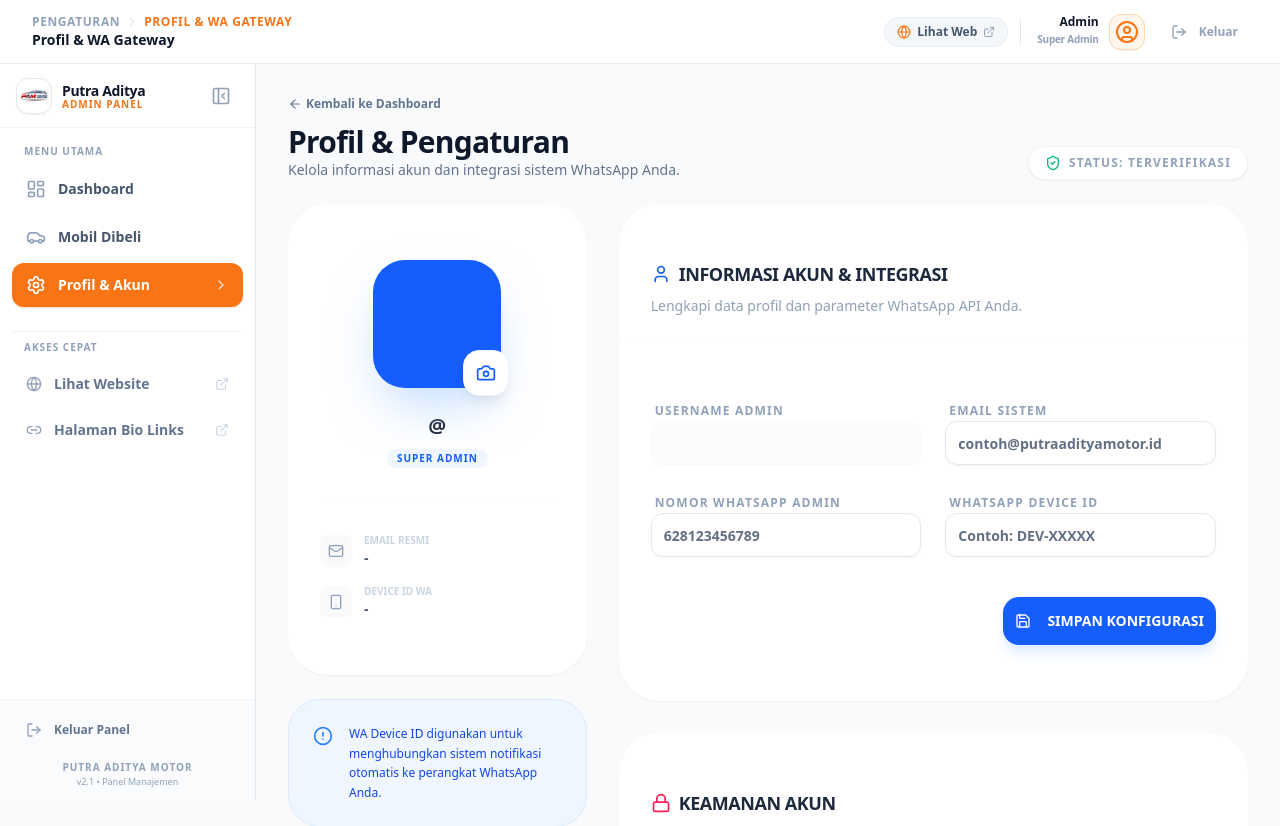
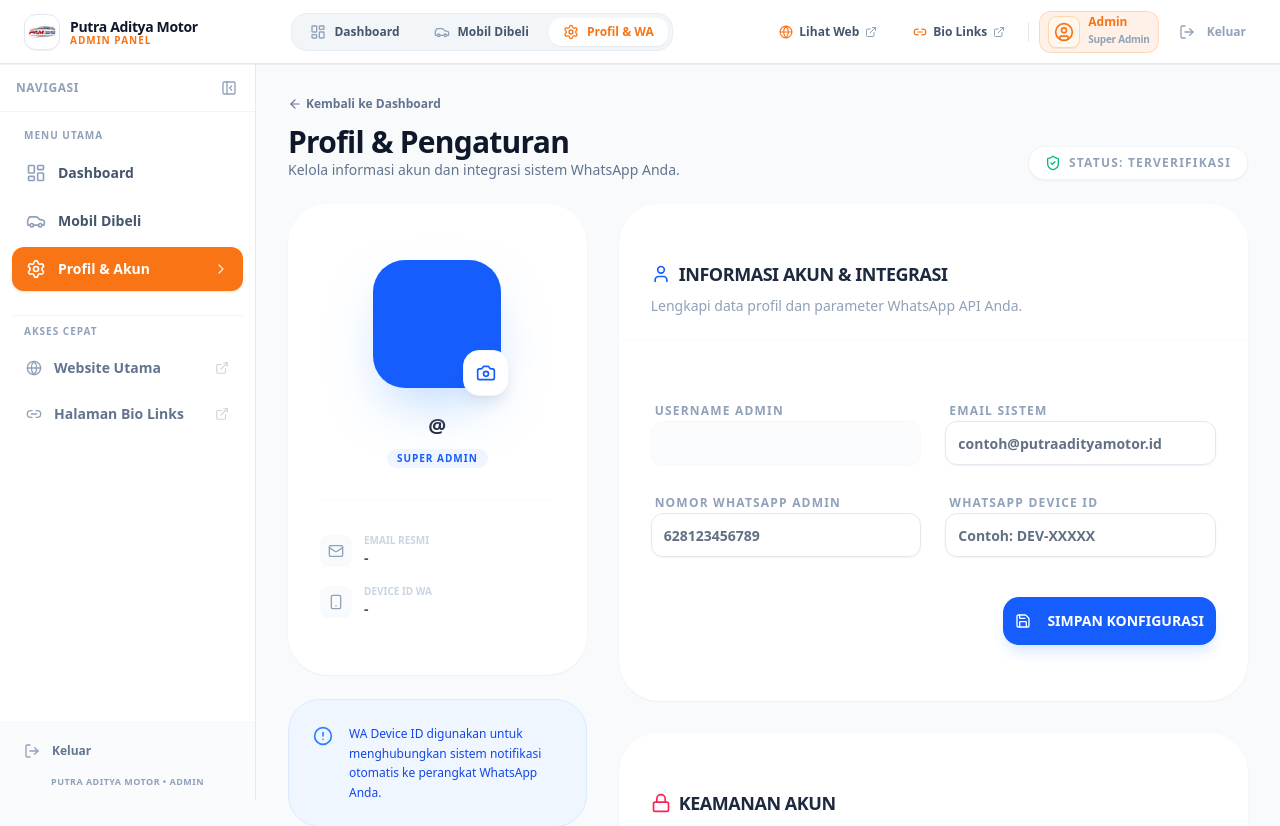
Before and after one commit to Fahmi-alkatiry/jual-mobil-frontend, a Next.js app: page /admin/profile in a window 1280 px wide. Shown: the top 826 px of the page. Built offline with nearby package versions, Linux system fonts and the light colour scheme; no server answers.

Commit message:
fix: ensure admin navbar and sidebar are fully visible and responsive in desktop mode

```diff
--- a/src/components/admin/AdminHeader.tsx
+++ b/src/components/admin/AdminHeader.tsx
@@ -2,19 +2,45 @@
 
 import React, { useEffect, useState } from "react";
 import Link from "next/link";
+import Image from "next/image";
 import { usePathname } from "next/navigation";
 import {
+  LayoutDashboard,
+  Car,
+  Settings,
   LogOut,
   UserCircle,
   Menu,
   X,
   Globe,
   ExternalLink,
-  ChevronRight,
+  Link2,
 } from "lucide-react";
 import { Button } from "@/components/ui/button";
 import { useSidebar } from "@/context/SidebarContext";
 import { api } from "@/lib/api";
+import { cn } from "@/lib/utils";
+
+const navItems = [
+  {
+    label: "Dashboard",
+    href: "/admin/dashboard",
+    icon: LayoutDashboard,
+    isActive: (p: string) => p === "/admin/dashboard" || p.startsWith("/admin/offers"),
+  },
+  {
+    label: "Mobil Dibeli",
+    href: "/admin/purchased-cars",
+    icon: Car,
+    isActive: (p: string) => p.startsWith("/admin/purchased-cars"),
+  },
+  {
+    label: "Profil & WA",
+    href: "/admin/profile",
+    icon: Settings,
+    isActive: (p: string) => p === "/admin/profile",
+  },
+];
 
 export default function AdminHeader() {
   const { toggleSidebar, isOpen } = useSidebar();
@@ -44,49 +70,10 @@ export default function AdminHeader() {
     }
   };
 
-  const getPageInfo = () => {
-    if (pathname === "/admin/dashboard") {
-      return {
-        section: "Dashboard",
-        title: "Penawaran Masuk",
-      };
-    }
-    if (pathname.startsWith("/admin/offers")) {
-      return {
-        section: "Dashboard",
-        title: "Detail Penawaran Mobil",
-      };
-    }
-    if (pathname === "/admin/purchased-cars/new") {
-      return {
-        section: "Mobil Dibeli",
-        title: "Tambah Unit Baru",
-      };
-    }
-    if (pathname.startsWith("/admin/purchased-cars")) {
-      return {
-        section: "Katalog Showroom",
-        title: "Mobil Yang Kami Beli",
-      };
-    }
-    if (pathname === "/admin/profile") {
-      return {
-        section: "Pengaturan",
-        title: "Profil & WA Gateway",
-      };
-    }
-    return {
-      section: "Panel Manajemen",
-      title: "Dashboard",
-    };
-  };
-
-  const pageInfo = getPageInfo();
-
   return (
-    <header className="h-16 bg-white/90 backdrop-blur-md border-b border-slate-200/80 flex items-center justify-between gap-3 px-3 sm:px-4 md:px-6 lg:px-8 sticky top-0 z-40 shrink-0 w-full">
-      {/* Left Area: Hamburger + Breadcrumb */}
-      <div className="flex items-center gap-2.5 sm:gap-3.5 min-w-0">
+    <header className="h-16 bg-white border-b border-slate-200/90 flex items-center justify-between gap-3 px-3 sm:px-4 md:px-6 sticky top-0 z-40 shrink-0 w-full shadow-2xs">
+      {/* Left: Mobile Hamburger & Brand Logo */}
+      <div className="flex items-center gap-2.5 sm:gap-3 shrink-0">
         <Button
           variant="ghost"
           size="icon"
@@ -98,51 +85,115 @@ export default function AdminHeader() {
           {isOpen ? <X className="w-5 h-5" /> : <Menu className="w-5 h-5" />}
         </Button>
 
-        <div className="flex flex-col min-w-0">
-          <div className="flex items-center gap-1.5 text-[10px] sm:text-xs text-slate-400 font-bold uppercase tracking-wider truncate">
-            <span>{pageInfo.section}</span>
-            <ChevronRight className="w-3 h-3 text-slate-300 shrink-0" />
-            <span className="text-primary truncate">{pageInfo.title}</span>
+        <Link
+          href="/admin/dashboard"
+          className="flex items-center gap-2.5 group"
+          aria-label="Dashboard Admin Putra Aditya Motor"
+        >
+          <div className="w-8 h-8 sm:w-9 sm:h-9 bg-white border border-slate-200 rounded-xl flex items-center justify-center shadow-2xs shrink-0 overflow-hidden p-0.5">
+            <Image
+              src="/logo-square.png"
+              alt="PAM Logo"
+              width={36}
+              height={36}
+              className="w-full h-full object-contain"
+              priority
+            />
           </div>
-          <p className="text-xs sm:text-sm font-black text-slate-900 truncate">
-            {pageInfo.title}
-          </p>
-        </div>
+          <div className="hidden sm:flex flex-col min-w-0">
+            <span className="text-sm font-black tracking-tight text-slate-900 leading-tight">
+              Putra Aditya Motor
+            </span>
+            <span className="text-[10px] font-bold text-primary uppercase tracking-widest leading-none">
+              Admin Panel
+            </span>
+          </div>
+        </Link>
       </div>
 
-      {/* Right Area: Shortcut & Profile */}
-      <div className="flex items-center gap-2 sm:gap-3 shrink-0">
-        {/* Tombol Lihat Web Publik */}
+      {/* Center: Desktop Navigation Bar (Tampil di Mode Desktop) */}
+      <nav
+        aria-label="Navigasi Utama Admin"
+        className="hidden md:flex items-center gap-1 lg:gap-1.5 bg-slate-100/90 p-1 rounded-2xl border border-slate-200/60"
+      >
+        {navItems.map((item) => {
+          const active = item.isActive(pathname);
+          const Icon = item.icon;
+          return (
+            <Link
+              key={item.href}
+              href={item.href}
+              aria-current={active ? "page" : undefined}
+              className={cn(
+                "inline-flex items-center gap-2 px-3.5 py-1.5 rounded-xl text-xs font-bold transition-all",
+                active
+                  ? "bg-white text-primary shadow-xs font-black"
+                  : "text-slate-600 hover:text-slate-900 hover:bg-white/60"
+              )}
+            >
+              <Icon
+                className={cn(
+                  "w-4 h-4 shrink-0",
+                  active ? "text-primary" : "text-slate-400"
+                )}
+              />
+              <span>{item.label}</span>
+            </Link>
+          );
+        })}
+      </nav>
+
+      {/* Right: Quick Links, Profile & Logout */}
+      <div className="flex items-center gap-1.5 sm:gap-2.5 shrink-0">
+        {/* Tombol Pintasan Lihat Website */}
         <Link
           href="/"
           target="_blank"
           rel="noopener noreferrer"
-          className="hidden sm:inline-flex items-center gap-1.5 px-3 py-1.5 rounded-full text-xs font-bold text-slate-600 bg-slate-100/80 hover:bg-slate-200 hover:text-primary transition-colors border border-slate-200/60"
-          title="Buka Website Publik (Tab Baru)"
+          className="hidden lg:inline-flex items-center gap-1.5 px-3 py-1.5 rounded-xl text-xs font-bold text-slate-600 hover:text-primary hover:bg-slate-100 transition-colors border border-transparent hover:border-slate-200"
+          title="Buka Website Utama (Tab Baru)"
         >
           <Globe className="w-3.5 h-3.5 text-primary" />
           <span>Lihat Web</span>
           <ExternalLink className="w-3 h-3 text-slate-400" />
         </Link>
 
-        <div className="h-6 w-[1px] bg-slate-200 hidden sm:block" />
+        {/* Tombol Pintasan Bio Links */}
+        <Link
+          href="/links"
+          target="_blank"
+          rel="noopener noreferrer"
+          className="hidden xl:inline-flex items-center gap-1.5 px-3 py-1.5 rounded-xl text-xs font-bold text-slate-600 hover:text-primary hover:bg-slate-100 transition-colors border border-transparent hover:border-slate-200"
+          title="Buka Halaman Bio Links (Tab Baru)"
+        >
+          <Link2 className="w-3.5 h-3.5 text-primary" />
+          <span>Bio Links</span>
+          <ExternalLink className="w-3 h-3 text-slate-400" />
+        </Link>
+
+        <div className="h-5 w-[1px] bg-slate-200 hidden sm:block" />
 
         {/* Profil Admin */}
         <Link
           href="/admin/profile"
-          className="flex items-center gap-2 sm:gap-2.5 p-1 rounded-xl hover:bg-slate-100/80 transition-colors min-w-0 group"
-          title="Buka Pengaturan Profil & WA Gateway"
+          className={cn(
+            "flex items-center gap-2 p-1 sm:px-2 sm:py-1 rounded-xl transition-colors group",
+            pathname === "/admin/profile"
+              ? "bg-primary/10 text-primary border border-primary/20"
+              : "hover:bg-slate-100 text-slate-700"
+          )}
+          title="Pengaturan Profil & WA Gateway"
         >
-          <div className="text-right hidden md:block min-w-0">
-            <p className="text-xs font-black text-slate-900 leading-none truncate group-hover:text-primary transition-colors">
+          <div className="w-8 h-8 rounded-lg bg-orange-50 border border-orange-200 flex items-center justify-center text-primary shadow-2xs shrink-0 group-hover:scale-105 transition-transform">
+            <UserCircle className="w-5 h-5" />
+          </div>
+          <div className="text-left hidden md:block min-w-0">
+            <p className="text-xs font-black leading-none truncate group-hover:text-primary transition-colors">
               {adminName}
             </p>
             <p className="text-[10px] text-slate-400 font-bold mt-1 tracking-tight truncate">
               Super Admin
             </p>
-          </div>
-          <div className="w-8 h-8 sm:w-9 sm:h-9 rounded-xl bg-orange-50 border border-orange-200 flex items-center justify-center text-primary shadow-2xs shrink-0 group-hover:scale-105 transition-transform">
-            <UserCircle className="w-5 h-5 sm:w-6 sm:h-6" />
           </div>
         </Link>
 
--- a/src/components/admin/Sidebar.tsx
+++ b/src/components/admin/Sidebar.tsx
@@ -2,7 +2,6 @@
 
 import React, { useEffect } from "react";
 import Link from "next/link";
-import Image from "next/image";
 import { usePathname } from "next/navigation";
 import {
   LayoutDashboard,
@@ -24,7 +23,6 @@ interface MenuItem {
   label: string;
   href: string;
   icon: React.ElementType;
-  badge?: string;
   match?: (pathname: string) => boolean;
 }
 
@@ -51,7 +49,7 @@ const mainMenus: MenuItem[] = [
 
 const quickLinks = [
   {
-    label: "Lihat Website",
+    label: "Website Utama",
     href: "/",
     icon: Globe,
   },
@@ -89,98 +87,11 @@ export default function Sidebar() {
     }
   };
 
-  return (
-    <>
-      {/* Backdrop overlay di mobile */}
-      {isOpen && (
-        <div
-          className="fixed inset-0 bg-slate-950/50 backdrop-blur-xs z-40 md:hidden transition-opacity duration-300"
-          onClick={closeSidebar}
-          aria-hidden="true"
-        />
-      )}
-
-      {/* Sidebar Container */}
-      <aside
-        aria-label="Navigasi Admin"
-        className={cn(
-          // Mobile Drawer: slide dari kiri
-          "fixed inset-y-0 left-0 z-50 w-72 max-w-[85vw] bg-white shadow-2xl flex flex-col transition-all duration-300 ease-out border-r border-slate-200/90",
-          isOpen ? "translate-x-0" : "-translate-x-full",
-          // Desktop: static pinned sidebar under sticky header
-          "md:translate-x-0 md:static md:inset-auto md:z-30 md:shadow-none md:border-r md:border-slate-200 md:h-[calc(100dvh-4rem)] md:sticky md:top-16",
-          isCollapsed ? "md:w-20" : "md:w-64"
-        )}
-      >
-        {/* Header Sidebar */}
-        <div
-          className={cn(
-            "h-16 flex items-center border-b border-slate-100 shrink-0 px-4",
-            isCollapsed ? "md:justify-center md:px-2" : "justify-between"
-          )}
-        >
-          <Link
-            href="/admin/dashboard"
-            className={cn(
-              "flex items-center gap-2.5 min-w-0 transition-opacity hover:opacity-90",
-              isCollapsed && "md:justify-center"
-            )}
-            onClick={closeSidebar}
-          >
-            <div className="w-9 h-9 bg-white border border-slate-200 rounded-xl flex items-center justify-center shadow-xs shrink-0 overflow-hidden p-0.5">
-              <Image
-                src="/logo-square.png"
-                alt="PAM Logo"
-                width={36}
-                height={36}
-                className="w-full h-full object-contain"
-                priority
-              />
-            </div>
-            {!isCollapsed && (
-              <div className="flex flex-col min-w-0">
-                <span className="text-sm font-black tracking-tight text-slate-900 leading-tight truncate">
-                  Putra Aditya
-                </span>
-                <span className="text-[10px] font-black text-primary uppercase tracking-widest leading-none">
-                  Admin Panel
-                </span>
-              </div>
-            )}
-          </Link>
-
-          {/* Tombol aksi kanan: toggle di desktop, close di mobile */}
-          <div className="flex items-center gap-1">
-            <button
-              type="button"
-              onClick={toggleCollapsed}
-              className="hidden md:inline-flex p-2 rounded-xl text-slate-400 hover:text-slate-700 hover:bg-slate-100 transition-colors"
-              aria-label={isCollapsed ? "Perlebar sidebar" : "Persempit sidebar"}
-              title={isCollapsed ? "Perlebar sidebar" : "Persempit sidebar"}
-            >
-              {isCollapsed ? (
-                <PanelLeft className="w-5 h-5" />
-              ) : (
-                <PanelLeftClose className="w-5 h-5" />
-              )}
-            </button>
-
-            <button
-              type="button"
-              onClick={closeSidebar}
-              className="md:hidden p-2 rounded-xl text-slate-400 hover:text-slate-700 hover:bg-slate-100 transition-colors"
-              aria-label="Tutup sidebar"
-            >
-              <X className="w-5 h-5" />
-            </button>
-          </div>
-        </div>
-
-        {/* Menu Navigasi Utama */}
+  const renderNavLinks = (collapsed: boolean) => (
     <div className="flex-1 overflow-y-auto px-3 py-4 space-y-6 overscroll-contain">
-          {/* Main Menus */}
+      {/* Menu Utama */}
       <div>
-            {!isCollapsed && (
+        {!collapsed && (
           <p className="px-3 mb-2 text-[10px] font-black uppercase tracking-widest text-slate-400">
             Menu Utama
           </p>
@@ -196,11 +107,11 @@ export default function Sidebar() {
               <Link
                 key={menu.href}
                 href={menu.href}
-                    title={isCollapsed ? menu.label : undefined}
+                title={collapsed ? menu.label : undefined}
                 aria-current={active ? "page" : undefined}
                 className={cn(
                   "flex items-center rounded-xl text-xs sm:text-sm font-bold transition-all min-h-[44px] group relative",
-                      isCollapsed
+                  collapsed
                     ? "justify-center px-2 py-2.5"
                     : "justify-between px-3.5 py-2.5",
                   active
@@ -211,7 +122,7 @@ export default function Sidebar() {
                 <div
                   className={cn(
                     "flex items-center",
-                        isCollapsed ? "justify-center" : "gap-3"
+                    collapsed ? "justify-center" : "gap-3"
                   )}
                 >
                   <Icon
@@ -222,12 +133,10 @@ export default function Sidebar() {
                         : "text-slate-400 group-hover:text-slate-700"
                     )}
                   />
-                      {!isCollapsed && (
-                        <span className="truncate">{menu.label}</span>
-                      )}
+                  {!collapsed && <span className="truncate">{menu.label}</span>}
                 </div>
 
-                    {!isCollapsed && active && (
+                {!collapsed && active && (
                   <ChevronRight className="w-4 h-4 shrink-0 text-white/80" />
                 )}
               </Link>
@@ -236,9 +145,9 @@ export default function Sidebar() {
         </nav>
       </div>
 
-          {/* Quick Links Section */}
+      {/* Akses Cepat */}
       <div className="pt-2 border-t border-slate-100">
-            {!isCollapsed && (
+        {!collapsed && (
           <p className="px-3 mb-2 text-[10px] font-black uppercase tracking-widest text-slate-400">
             Akses Cepat
           </p>
@@ -252,10 +161,10 @@ export default function Sidebar() {
                 href={link.href}
                 target="_blank"
                 rel="noopener noreferrer"
-                    title={isCollapsed ? link.label : undefined}
+                title={collapsed ? link.label : undefined}
                 className={cn(
                   "flex items-center rounded-xl text-xs sm:text-sm font-bold text-slate-500 hover:bg-slate-100 hover:text-primary transition-all min-h-[42px] group",
-                      isCollapsed
+                  collapsed
                     ? "justify-center px-2 py-2"
                     : "justify-between px-3.5 py-2"
                 )}
@@ -263,15 +172,13 @@ export default function Sidebar() {
                 <div
                   className={cn(
                     "flex items-center",
-                        isCollapsed ? "justify-center" : "gap-3"
+                    collapsed ? "justify-center" : "gap-3"
                   )}
                 >
                   <Icon className="w-4 h-4 shrink-0 text-slate-400 group-hover:text-primary" />
-                      {!isCollapsed && (
-                        <span className="truncate">{link.label}</span>
-                      )}
+                  {!collapsed && <span className="truncate">{link.label}</span>}
                 </div>
-                    {!isCollapsed && (
+                {!collapsed && (
                   <ExternalLink className="w-3.5 h-3.5 text-slate-300 group-hover:text-primary" />
                 )}
               </Link>
@@ -280,29 +187,115 @@ export default function Sidebar() {
         </div>
       </div>
     </div>
+  );
 
-        {/* Footer Sidebar */}
-        <div className="p-3 border-t border-slate-100 bg-slate-50/70 shrink-0 space-y-2">
-          {/* Tombol Logout */}
+  return (
+    <>
+      {/* ========================================================= */}
+      {/* 1. MOBILE DRAWER (Hanya aktif di bawah breakpoint md)     */}
+      {/* ========================================================= */}
+      {isOpen && (
+        <div
+          className="fixed inset-0 bg-slate-950/50 backdrop-blur-xs z-50 md:hidden transition-opacity duration-300"
+          onClick={closeSidebar}
+          aria-hidden="true"
+        />
+      )}
+
+      <aside
+        aria-label="Navigasi Menu Mobile"
+        className={cn(
+          "fixed inset-y-0 left-0 z-50 w-72 max-w-[85vw] bg-white shadow-2xl flex flex-col border-r border-slate-200 transition-transform duration-300 ease-out md:hidden",
+          isOpen ? "translate-x-0" : "-translate-x-full"
+        )}
+      >
+        <div className="h-16 flex items-center justify-between border-b border-slate-100 shrink-0 px-4">
+          <span className="text-sm font-black text-slate-900 tracking-tight">
+            Menu Navigasi
+          </span>
+          <button
+            type="button"
+            onClick={closeSidebar}
+            className="p-2 rounded-xl text-slate-400 hover:text-slate-700 hover:bg-slate-100 transition-colors"
+            aria-label="Tutup sidebar"
+          >
+            <X className="w-5 h-5" />
+          </button>
+        </div>
+
+        {renderNavLinks(false)}
+
+        <div className="p-3 border-t border-slate-100 bg-slate-50 shrink-0">
+          <button
+            type="button"
+            onClick={handleLogout}
+            className="w-full flex items-center gap-3 px-3.5 py-2.5 rounded-xl text-xs font-bold text-slate-500 hover:bg-rose-50 hover:text-rose-600 transition-colors"
+          >
+            <LogOut className="w-4 h-4 shrink-0 text-slate-400 group-hover:text-rose-600" />
+            <span>Keluar Panel</span>
+          </button>
+        </div>
+      </aside>
+
+      {/* ========================================================= */}
+      {/* 2. DESKTOP SIDEBAR (Selalu tampil di breakpoint md ke atas) */}
+      {/* ========================================================= */}
+      <aside
+        aria-label="Sidebar Admin Desktop"
+        className={cn(
+          "hidden md:flex flex-col shrink-0 border-r border-slate-200/90 bg-white sticky top-16 h-[calc(100dvh-4rem)] z-30 transition-all duration-300 select-none",
+          isCollapsed ? "w-20" : "w-64"
+        )}
+      >
+        {/* Toggle Collapse Bar */}
+        <div
+          className={cn(
+            "h-12 flex items-center border-b border-slate-100 shrink-0 px-3",
+            isCollapsed ? "justify-center" : "justify-between"
+          )}
+        >
+          {!isCollapsed && (
+            <span className="text-xs font-black uppercase tracking-wider text-slate-400 pl-1">
+              Navigasi
+            </span>
+          )}
+          <button
+            type="button"
+            onClick={toggleCollapsed}
+            className="p-1.5 rounded-xl text-slate-400 hover:text-slate-700 hover:bg-slate-100 transition-colors"
+            aria-label={isCollapsed ? "Perlebar sidebar" : "Persempit sidebar"}
+            title={isCollapsed ? "Perlebar sidebar" : "Persempit sidebar"}
+          >
+            {isCollapsed ? (
+              <PanelLeft className="w-4 h-4" />
+            ) : (
+              <PanelLeftClose className="w-4 h-4" />
+            )}
+          </button>
+        </div>
+
+        {renderNavLinks(isCollapsed)}
+
+        {/* Footer Sidebar Desktop */}
+        <div className="p-3 border-t border-slate-100 bg-slate-50/80 shrink-0 space-y-1">
           <button
             type="button"
             onClick={handleLogout}
             title={isCollapsed ? "Keluar" : undefined}
             className={cn(
-              "w-full flex items-center rounded-xl text-xs font-bold text-slate-500 hover:bg-rose-50 hover:text-rose-600 transition-colors py-2.5",
-              isCollapsed ? "justify-center px-2" : "gap-3 px-3.5"
+              "w-full flex items-center rounded-xl text-xs font-bold text-slate-500 hover:bg-rose-50 hover:text-rose-600 transition-colors py-2",
+              isCollapsed ? "justify-center px-1" : "gap-3 px-3"
             )}
           >
             <LogOut className="w-4 h-4 shrink-0 text-slate-400 group-hover:text-rose-600" />
-            {!isCollapsed && <span>Keluar Panel</span>}
+            {!isCollapsed && <span>Keluar</span>}
           </button>
 
           {!isCollapsed && (
             <div className="px-3 pt-1 text-center">
-              <p className="text-[10px] font-bold text-slate-400 uppercase tracking-widest">
-                Putra Aditya Motor
+              <p className="text-[9px] text-slate-400 font-bold uppercase tracking-wider">
+                Putra Aditya Motor • Admin
               </p>
-              <p className="text-[9px] text-slate-400">v2.1 • Panel Manajemen</p>
             </div>
           )}
         </div>
```
Lines whose indentation alone changed are shown as unchanged.
